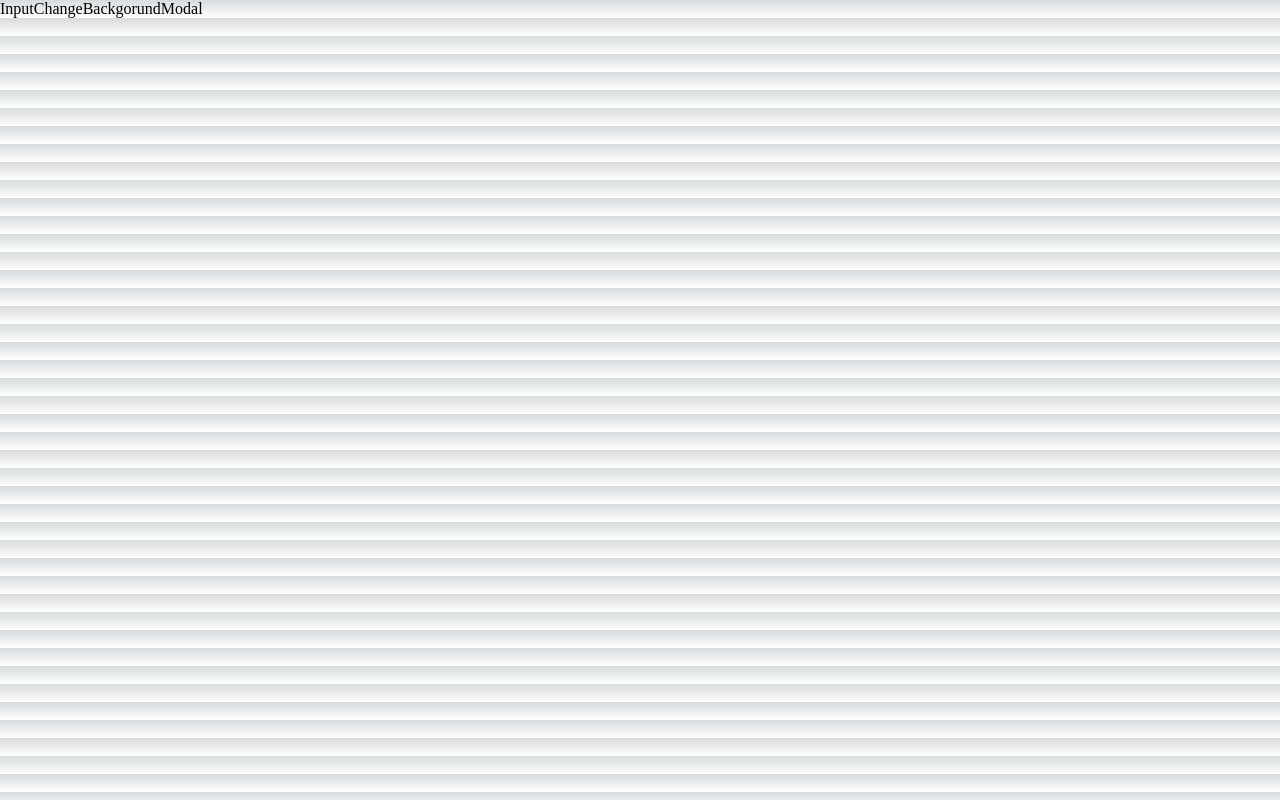
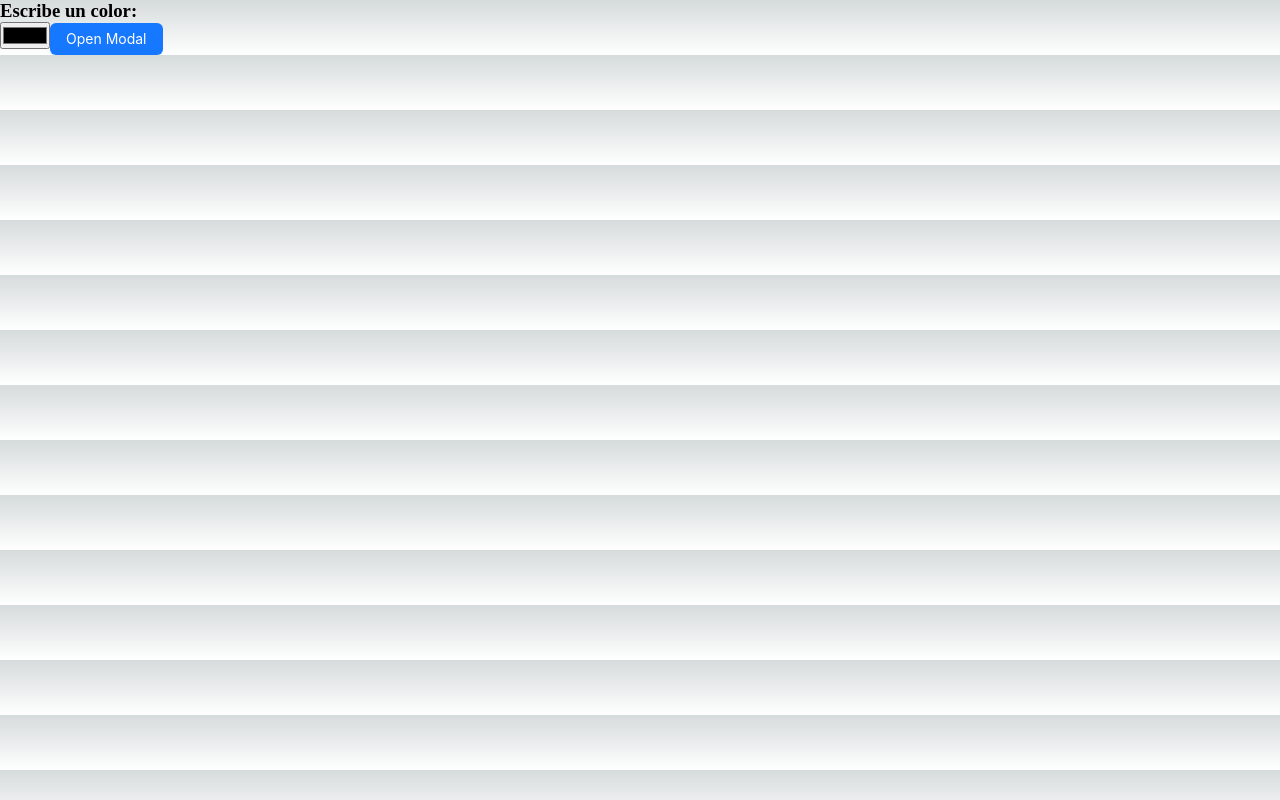
Before and after one commit to Aluonam/pt_281123, a Next.js app: page /components/InputChangeBackgorundModal in a window 1280 px wide. Built offline with nearby package versions, Linux system fonts and the light colour scheme.

Commit message:
feat: skeleton component with useState input and modal

```diff
--- a/pages/components/InputChangeBackgorundModal.jsx
+++ b/pages/components/InputChangeBackgorundModal.jsx
@@ -1,8 +1,16 @@
-import React from 'react'
+import React, { useState } from 'react'
+import ModalANT from './ModalANT'
 
 const InputChangeBackgorundModal = () => {
+
+    const [colorUser, setColorUser] = useState("#000000")
+
   return (
-    <div>InputChangeBackgorundModal</div>
+    <>
+    <h3>Escribe un color:</h3>
+    <input type='color' ></input>
+    <ModalANT></ModalANT>
+    </>
   )
 }
 
```
